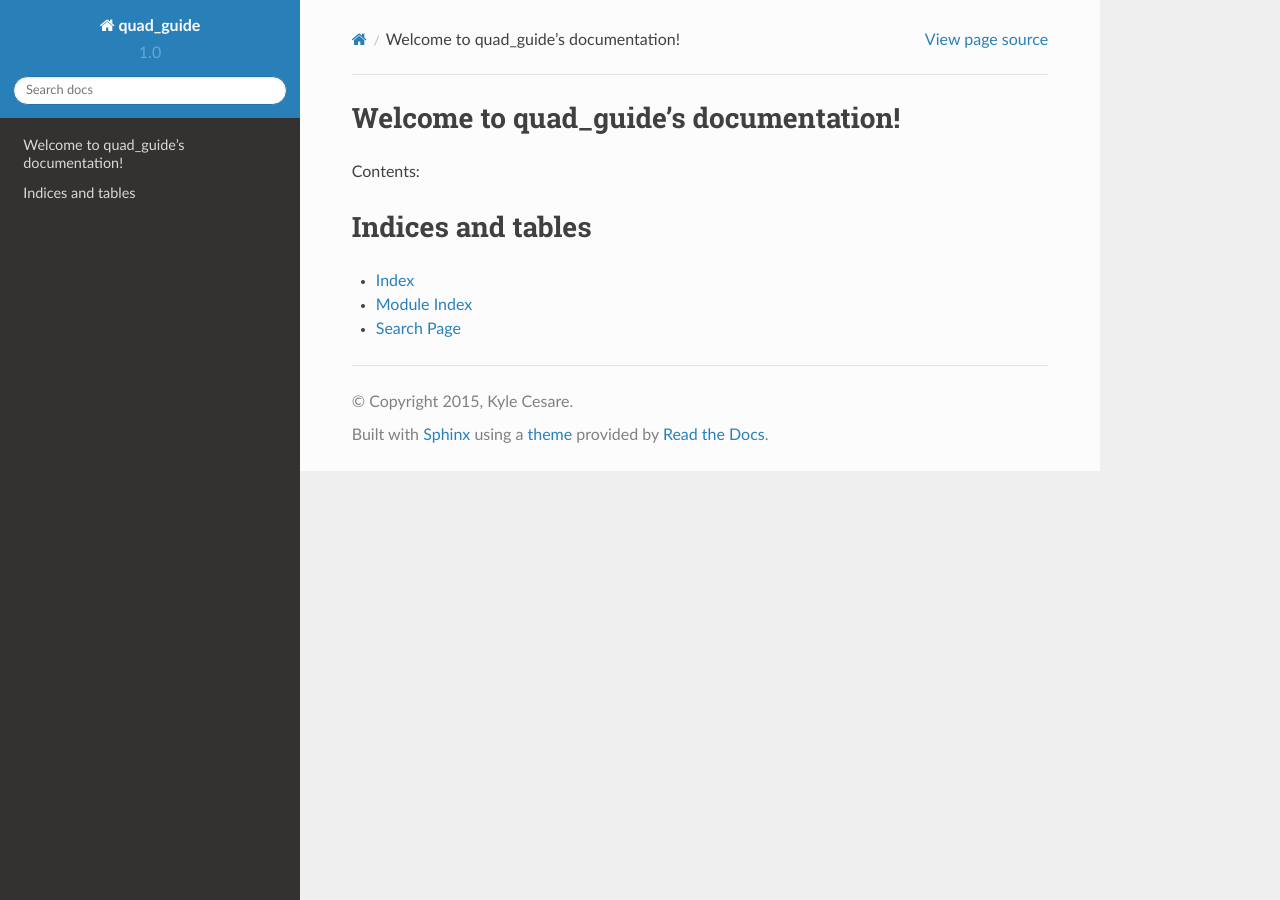
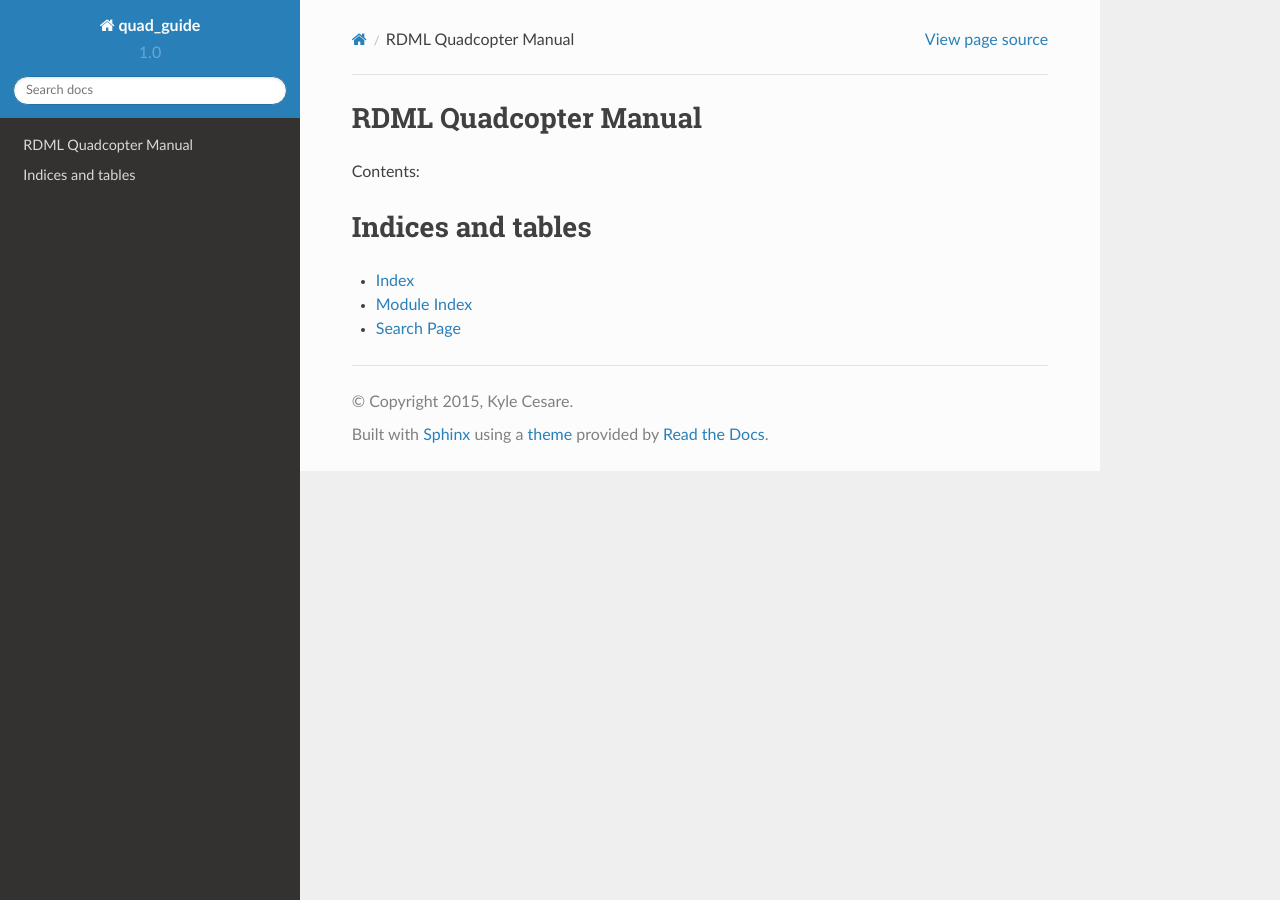
Before and after one commit to osurdml/quad_guide, a Sphinx documentation site: the page built from source/index.rst, in a window 1280 px wide. Built offline with Sphinx 7.4.7 and the Read the Docs theme 2.0.0, drawn with Linux system fonts in a browser that asks for light colours.

Commit message:
Change title.

```diff
--- a/source/index.rst
+++ b/source/index.rst
@@ -3,8 +3,8 @@
    You can adapt this file completely to your liking, but it should at least
    contain the root `toctree` directive.
 
-Welcome to quad_guide's documentation!
-======================================
+RDML Quadcopter Manual
+======================
 
 Contents:
 
```
